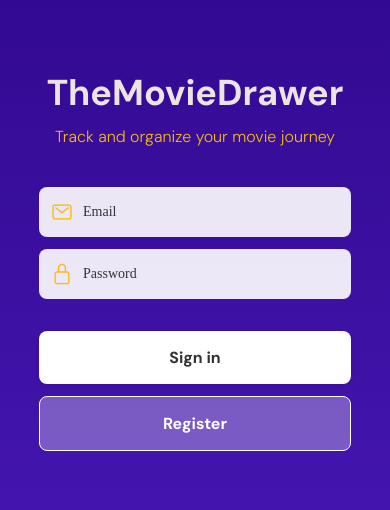
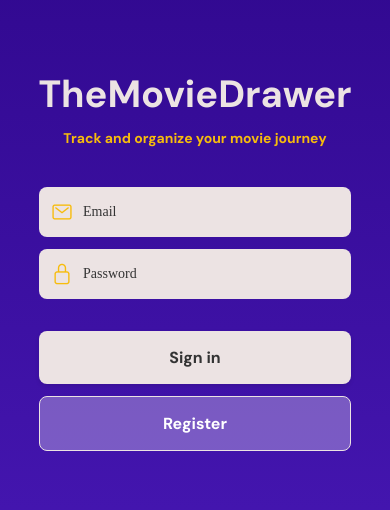
Before and after one commit to AvramAlin/TheMovieDrawer, a React Native app: screen /Dropped in a window 390 px wide. Shown: the part 156-666 px from the top of the page. Built offline with nearby package versions, Linux system fonts and the light colour scheme; no server answers.

Commit message:
Fixed the date of adding the movie to the moviesCategories

```diff
--- a/components/MoviesComponents/MovieListItem.jsx
+++ b/components/MoviesComponents/MovieListItem.jsx
@@ -9,7 +9,10 @@ import { getFormattedDate } from "../../utils/date";
 const IMAGE_BASE_URL = "https://image.tmdb.org/t/p/w500";
 export default function MovieListItem({ movie, movieCategory }) {
   const navigation = useNavigation();
-
+  const addedAt =
+    movie.addedAt === undefined
+      ? "No record"
+      : getFormattedDate(new Date(movie.addedAt));
   function handleNavigate() {
     navigation.navigate("MovieDetailsMovies", {
       movieId: movie.id,
@@ -31,9 +34,7 @@ export default function MovieListItem({ movie, movieCategory }) {
             <View style={styles.titleContainer}>
               <Text style={styles.title}>{movie.title}</Text>
             </View>
-            <Text style={styles.dateText}>
-              Added {getFormattedDate(new Date())}
-            </Text>
+            <Text style={styles.dateText}>Added {addedAt}</Text>
           </View>
           <AntDesign name="right" size={18} color="black" style={styles.icon} />
         </View>
--- a/screens/LoginScreen/SignInScreen.jsx
+++ b/screens/LoginScreen/SignInScreen.jsx
@@ -77,6 +77,7 @@ function SignInScreen() {
   };
 
   return (
+    <KeyboardAvoidingView behavior="padding" style={{ flex: 1 }}>
       <View style={styles.container}>
         <LinearGradient
           colors={[
@@ -147,6 +148,7 @@ function SignInScreen() {
           </View>
         )}
       </View>
+    </KeyboardAvoidingView>
   );
 }
 
@@ -168,14 +170,14 @@ const styles = StyleSheet.create({
     marginBottom: 40,
   },
   title: {
-    fontSize: 36,
+    fontSize: 38,
     fontFamily: "dmsans-bold",
     color: GlobalStyles.colors.background500,
     marginBottom: 10,
   },
   subtitle: {
-    fontSize: 16,
-    fontFamily: "dmsans-light",
+    fontSize: 14,
+    fontFamily: "dmsans-bold",
     color: GlobalStyles.colors.accent500,
     textAlign: "center",
     marginHorizontal: 30,
@@ -187,7 +189,7 @@ const styles = StyleSheet.create({
   inputContainer: {
     flexDirection: "row",
     alignItems: "center",
-    backgroundColor: "rgba(255,255,255,0.9)",
+    backgroundColor: GlobalStyles.colors.background500,
     borderRadius: 8,
     marginBottom: 12,
     paddingHorizontal: 12,
@@ -208,7 +210,7 @@ const styles = StyleSheet.create({
     flexDirection: "row",
     alignItems: "center",
     justifyContent: "center",
-    backgroundColor: "#fff",
+    backgroundColor: GlobalStyles.colors.background500,
     borderRadius: 8,
     padding: 16,
     marginBottom: 12,
@@ -224,7 +226,7 @@ const styles = StyleSheet.create({
     justifyContent: "center",
     backgroundColor: "rgba(255,255,255,0.3)",
     borderWidth: 1,
-    borderColor: "#fff",
+    borderColor: GlobalStyles.colors.background500,
     borderRadius: 8,
     padding: 16,
     marginBottom: 12,
--- a/screens/ProfileScreen/ProfileScreen.jsx
+++ b/screens/ProfileScreen/ProfileScreen.jsx
@@ -4,9 +4,12 @@ import { GlobalStyles } from "../../assets/colors/GlobalStyles";
 import { FIREBASE_AUTH } from "../../firebase/firebaseConfig";
 
 export default function ProfileScreen({ navigation }) {
+  const user = FIREBASE_AUTH.currentUser;
+
   return (
     <View style={styles.container}>
-      <Text>ProfileScreen</Text>
+      <Text>{user.email}</Text>
+
       <Pressable
         onPress={() => FIREBASE_AUTH.signOut()}
         style={({ pressed }) => (pressed ? { opacity: 0.6 } : null)}
--- a/store/movies-context.js
+++ b/store/movies-context.js
@@ -79,11 +79,12 @@ function MoviesContextProvider({ children }) {
   }
 
   function addMovieToCategory(movie, category) {
+    const movieWithTimestamp = { ...movie, addedAt: new Date().toISOString() };
     let updatedMovies;
     switch (category) {
       case "Finished":
         setFinishedMovies((prev) => {
-          const updated = [...prev, movie];
+          const updated = [...prev, movieWithTimestamp];
           updatedMovies = {
             finished: updated,
             planToWatch: planToWatchMovies,
@@ -96,7 +97,7 @@ function MoviesContextProvider({ children }) {
         break;
       case "Plan to Watch":
         setPlanToWatchMovies((prev) => {
-          const updated = [...prev, movie];
+          const updated = [...prev, movieWithTimestamp];
           updatedMovies = {
             finished: finishedMovies,
             planToWatch: updated,
@@ -109,7 +110,7 @@ function MoviesContextProvider({ children }) {
         break;
       case "On Hold":
         setOnHoldMovies((prev) => {
-          const updated = [...prev, movie];
+          const updated = [...prev, movieWithTimestamp];
           updatedMovies = {
             finished: finishedMovies,
             planToWatch: planToWatchMovies,
@@ -122,7 +123,7 @@ function MoviesContextProvider({ children }) {
         break;
       case "Dropped":
         setDroppedMovies((prev) => {
-          const updated = [...prev, movie];
+          const updated = [...prev, movieWithTimestamp];
           updatedMovies = {
             finished: finishedMovies,
             planToWatch: planToWatchMovies,
@@ -256,19 +257,20 @@ function MoviesContextProvider({ children }) {
           break;
       }
     }
+    const movieWithTimestamp = { ...movie, addedAt: new Date().toISOString() };
     // Add to new category
     switch (newCategory) {
       case "Finished":
-        updatedFinished.push(movie);
+        updatedFinished.push(movieWithTimestamp);
         break;
       case "Plan to Watch":
-        updatedPlanToWatch.push(movie);
+        updatedPlanToWatch.push(movieWithTimestamp);
         break;
       case "On Hold":
-        updatedOnHold.push(movie);
+        updatedOnHold.push(movieWithTimestamp);
         break;
       case "Dropped":
-        updatedDropped.push(movie);
+        updatedDropped.push(movieWithTimestamp);
         break;
     }
     // Update state
```
Lines whose indentation alone changed are shown as unchanged.
